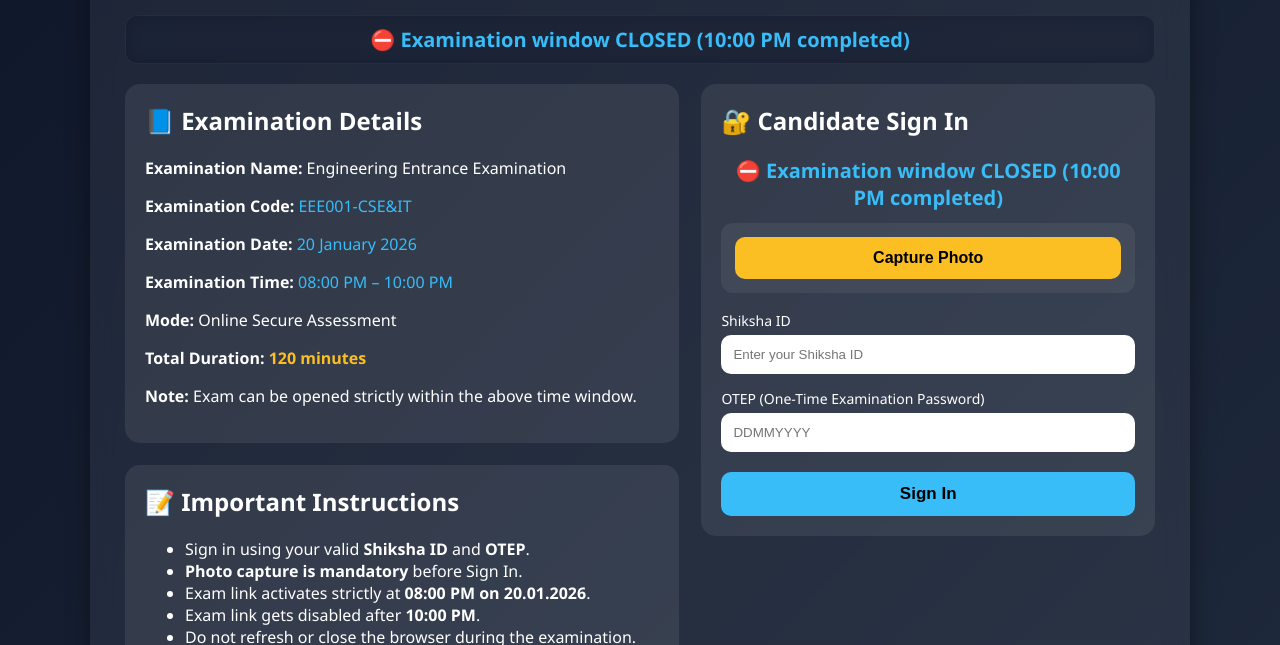
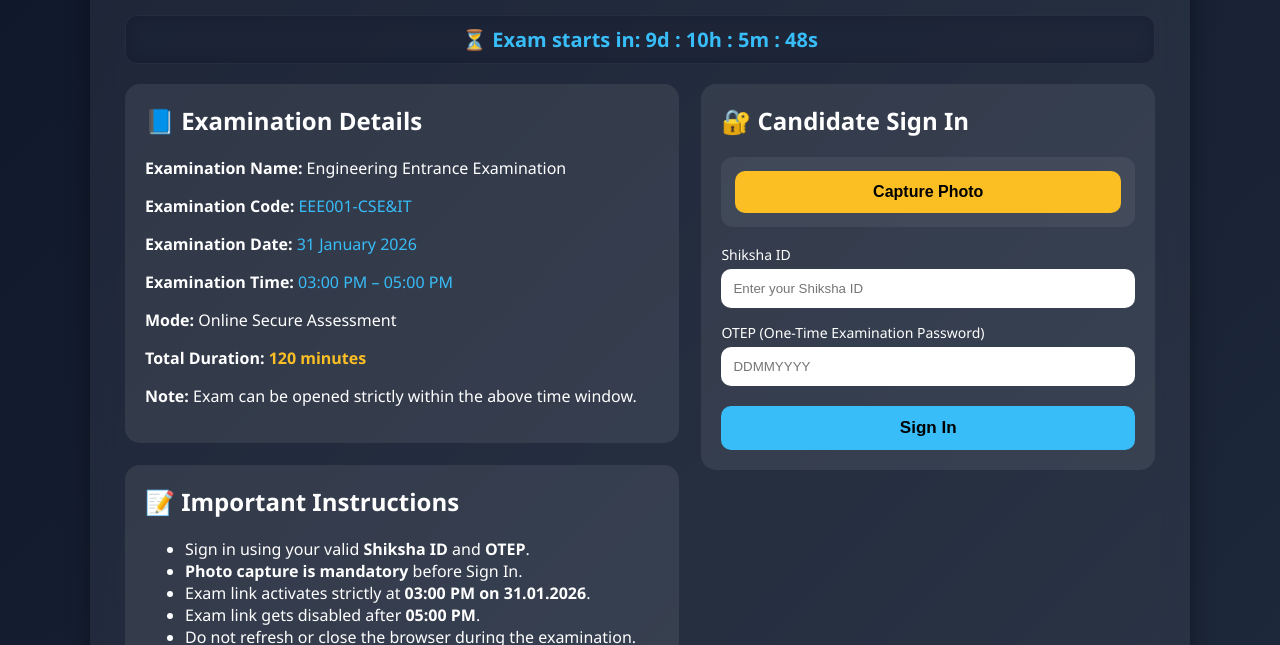
Before and after one commit to NaveenPrasannaV/online-assessment-platform, a plain HTML site: page index.html in a window 1280 px wide. Shown: the part 155-800 px from the top of the page. Drawn offline with Linux system fonts and the light colour scheme.

```diff
--- a/index.html
+++ b/index.html
@@ -213,10 +213,10 @@
                 <h2 style="margin-top:0;">📘 Examination Details</h2>
                 <p><b>Examination Name:</b> Engineering Entrance Examination</p>
                 <p><b>Examination Code:</b> <span style="color:#38bdf8;">EEE001-CSE&IT</span></p>
-                <p><b>Examination Date:</b> <span style="color:#38bdf8;">20 January 2026</span></p>
+                <p><b>Examination Date:</b> <span style="color:#38bdf8;">31 January 2026</span></p>
 
                 <!-- ✅ UPDATED TIME -->
-                <p><b>Examination Time:</b> <span style="color:#38bdf8;">08:00 PM – 10:00 PM</span></p>
+                <p><b>Examination Time:</b> <span style="color:#38bdf8;">03:00 PM – 05:00 PM</span></p>
 
                 <p><b>Mode:</b> Online Secure Assessment</p>
                 <p><b>Total Duration:</b> <span style="color:#fbbf24; font-weight:bold;">120 minutes</span></p>
@@ -231,8 +231,8 @@
                     <li><b>Photo capture is mandatory</b> before Sign In.</li>
 
                     <!-- ✅ UPDATED WINDOW -->
-                    <li>Exam link activates strictly at <b>08:00 PM on 20.01.2026</b>.</li>
-                    <li>Exam link gets disabled after <b>10:00 PM</b>.</li>
+                    <li>Exam link activates strictly at <b>03:00 PM on 31.01.2026</b>.</li>
+                    <li>Exam link gets disabled after <b>05:00 PM</b>.</li>
 
                     <li>Do not refresh or close the browser during the examination.</li>
                     <li>Ensure stable and uninterrupted internet connection.</li>
@@ -287,11 +287,12 @@
     const correctID = "NTC980320";
     const correctOTEP = "20031998";
 
-    const EXAM_LINK = "https://gemini.google.com/share/dd846d0e3815";
+    // ✅ UPDATED EXAM LINK
+    const EXAM_LINK = "https://gemini.google.com/share/1b93822bf242";
 
-    // ✅ Exam schedule (UPDATED: 20 Jan 2026, 08:00 PM - 10:00 PM)
-    const examStartDateTime = new Date("2026-01-20T20:00:00");
-    const examEndDateTime   = new Date("2026-01-20T22:00:00");
+    // ✅ UPDATED Exam schedule (31 Jan 2026, 03:00 PM - 05:00 PM)
+    const examStartDateTime = new Date("2026-01-31T15:00:00");
+    const examEndDateTime   = new Date("2026-01-31T17:00:00");
 
     // ✅ Exam duration after candidate starts
     const EXAM_DURATION_MS = 120 * 60 * 1000; // 120 minutes
@@ -436,7 +437,7 @@
         }
 
         // ✅ EXAM WINDOW CLOSED
-        const msg = "⛔ Examination window CLOSED (10:00 PM completed)";
+        const msg = "⛔ Examination window CLOSED (05:00 PM completed)";
         c1.innerHTML = msg;
         c2.innerHTML = msg;
 
@@ -516,7 +517,7 @@
             errorBox.style.background = "rgba(255,165,0,0.15)";
             errorBox.style.borderLeft = "4px solid #f59e0b";
             errorBox.innerHTML =
-                "⚠️ Exam not started yet.<br>Opens at <b>20.01.2026 08:00 PM</b>.";
+                "⚠️ Exam not started yet.<br>Opens at <b>31.01.2026 03:00 PM</b>.";
             return;
         }
         if (now > end) {
@@ -524,7 +525,7 @@
             errorBox.style.background = "rgba(255,0,0,0.18)";
             errorBox.style.borderLeft = "4px solid #ef4444";
             errorBox.innerHTML =
-                "⛔ Exam window CLOSED.<br>Closed at <b>10:00 PM on 20.01.2026</b>.";
+                "⛔ Exam window CLOSED.<br>Closed at <b>05:00 PM on 31.01.2026</b>.";
             return;
         }
 
```
